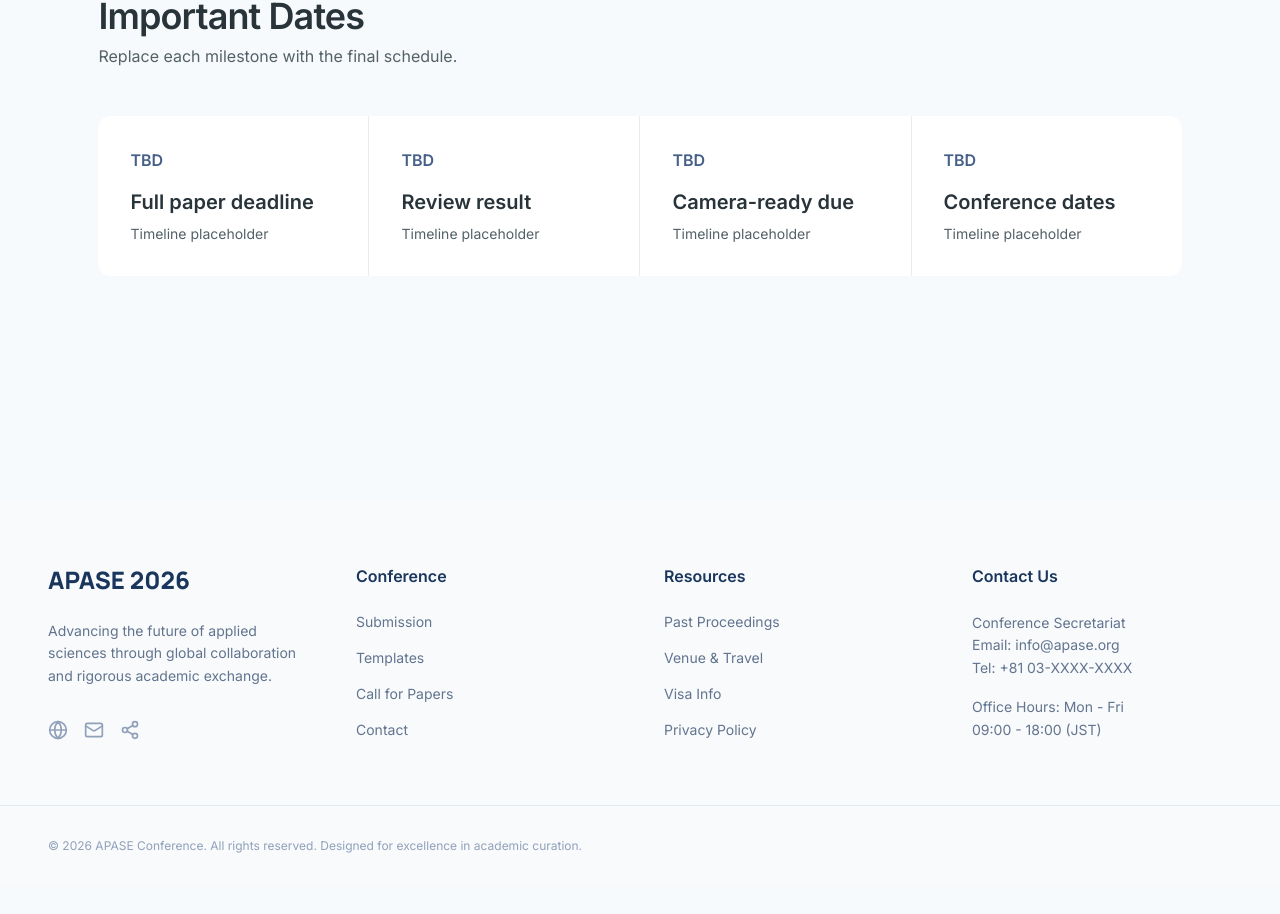
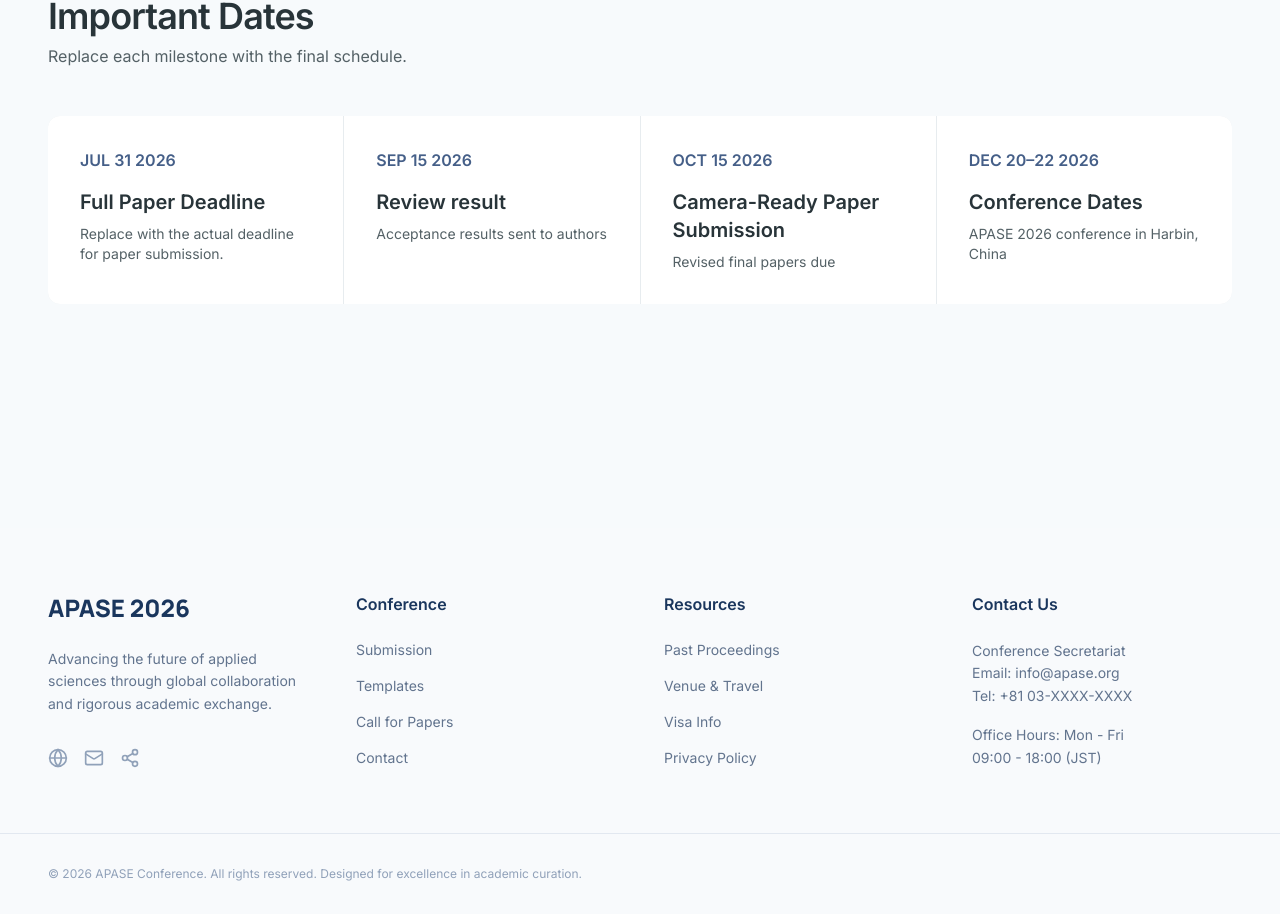
Before and after one commit to ascomlab/apase-web, a Next.js app: page /submission in a window 1280 px wide. Shown: the part 1049-1963 px from the top of the page. Before the commit the page ends 1935 px from the top, so only its background shows below. Built offline with nearby package versions, Linux system fonts and the light colour scheme.

Commit message:
feat: add real content to submission page

```diff
--- a/app/submission/page.tsx
+++ b/app/submission/page.tsx
@@ -6,11 +6,27 @@ const submissionTracks = [
   "Materials and environment",
 ];
 
-const timeline = [
-  ["Full paper deadline", "TBD"],
-  ["Review result", "TBD"],
-  ["Camera-ready due", "TBD"],
-  ["Conference dates", "TBD"],
+const importantDate = [
+  {
+    date: "JUL 31 2026",
+    title: "Full Paper Deadline",
+    description: "Replace with the actual deadline for paper submission.",
+  },
+  {
+    date: "SEP 15 2026",
+    title: "Review result",
+    description: "Acceptance results sent to authors",
+  },
+  {
+    date: "OCT 15 2026",
+    title: "Camera-Ready Paper Submission",
+    description: "Revised final papers due",
+  },
+  {
+    date: "DEC 20–22 2026",
+    title: "Conference Dates",
+    description: "APASE 2026 conference in Harbin, China",
+  },
 ];
 
 export default function SubmissionPage() {
@@ -92,14 +108,14 @@ export default function SubmissionPage() {
             </div>
           </div>
           <div className="grid grid-cols-1 md:grid-cols-4 gap-px bg-outline-variant/20 rounded-xl overflow-hidden">
-            {timeline.map(([label, value]) => (
-              <div key={label} className="bg-surface-container-lowest p-8">
+            {importantDate.map((content, dx) => (
+              <div key={dx} className="bg-surface-container-lowest p-8">
                 <span className="text-primary font-bold block mb-4">
-                  {value}
+                  {content.date}
                 </span>
-                <h4 className="text-xl font-bold mb-2">{label}</h4>
+                <h4 className="text-xl font-bold mb-2">{content.title}</h4>
                 <p className="text-sm text-on-surface-variant">
-                  Timeline placeholder
+                  {content.description}
                 </p>
               </div>
             ))}
```
